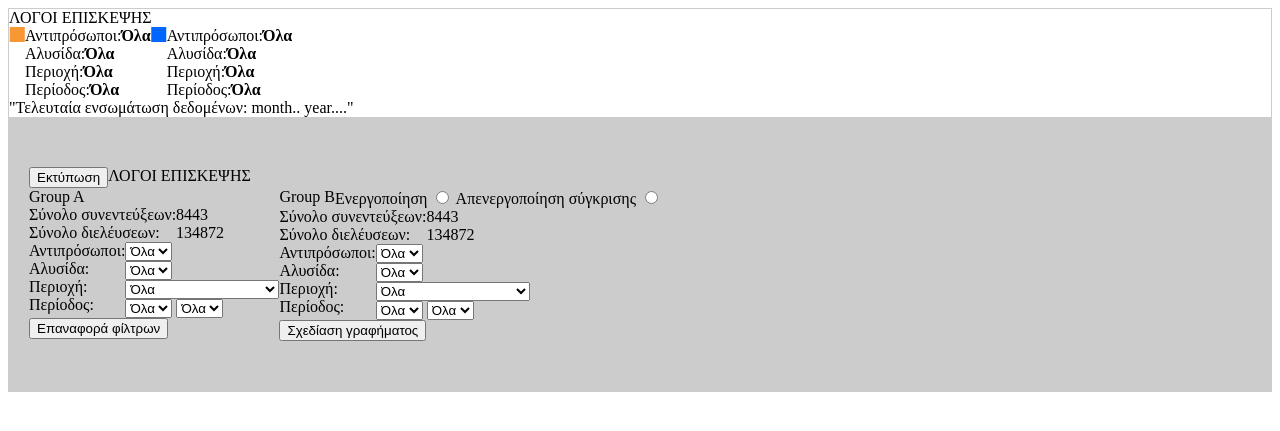
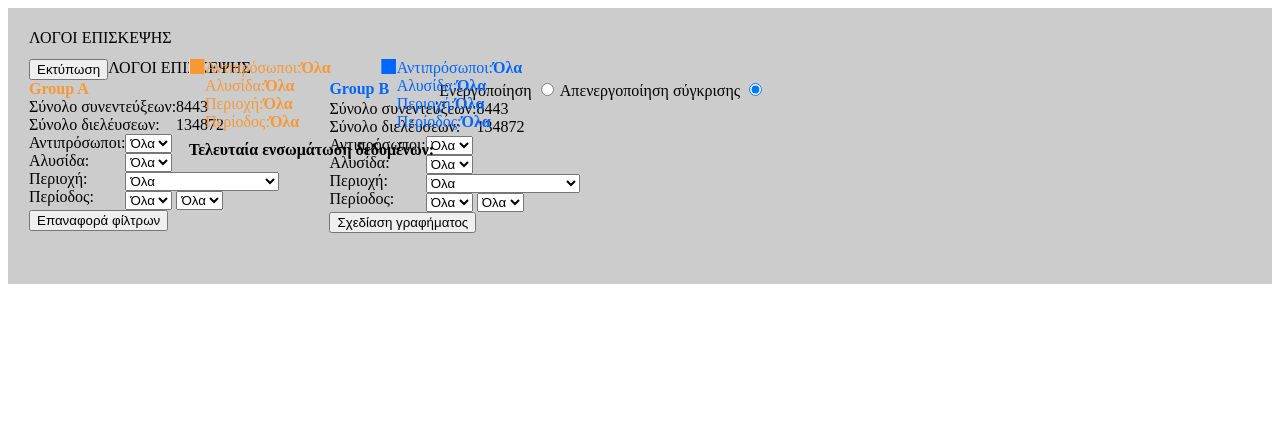
Before and after one commit to ahmadtajudin/stats_project, a PHP site: page /graphs/graphs_holder.php in a window 1280 px wide. Shown: the top 431 px of the page. Run offline with PHP 8.4, Linux system fonts and the light colour scheme; data that the repository does not hold is empty.

Commit message:
Charts mama, working 20.4.2013.

```diff
--- a/graphs/css/charts_style.css
+++ b/graphs/css/charts_style.css
@@ -11,3 +11,8 @@
 
 .posAbs{position:absolute;}
 .posRel{position:relative;}
+
+.displayNone{display:none;}
+
+.color_orange{color:#f89834;}
+.color_blue{color:#0166fe;}
--- /dev/null
+++ b/graphs/php/month.php
@@ -0,0 +1,14 @@
+<?php
+
+/*
+ * To change this template, choose Tools | Templates
+ * and open the template in the editor.
+ */
+class Chart_Month
+{
+    public static $months_labels_el = array("Ιανουάριος","Φεβρουάριος","Μάρτιος",
+                                            "Απρίλιος","Μάιος","Ιούνιος",
+                                            "Ιούλιος","Αύγουστος","Σεπτέμβριος",
+                                            "Οκτώβριος","Νοέμβριος","Δεκέμβριος");
+}
+?>
--- a/graphs/php/tools.php
+++ b/graphs/php/tools.php
@@ -15,6 +15,8 @@ require_once 'user.php';
 require_once 'dealer.php';
 require_once 'chain.php';
 require_once 'area.php';
+require_once 'month.php';
+require_once 'year.php';
 
 CHART_User::init_logged_user();
 /*
--- /dev/null
+++ b/graphs/php/year.php
@@ -0,0 +1,19 @@
+<?php
+
+/*
+ * To change this template, choose Tools | Templates
+ * and open the template in the editor.
+ */
+class Chart_Year
+{
+    public static $last_date_changing_data=NULL;
+    public static function init_last_date_changing()
+    {
+        self::$last_date_changing_data = DB_DETAILS::ADD_ACTION(
+                "
+                    SELECT * FROM data ORDER BY  (Months+0)+(Year+0)*12 DESC LIMIT 1
+                ", DB_DETAILS::$TYPE_SELECT);
+        self::$last_date_changing_data = self::$last_date_changing_data[0];
+    }
+}
+?>
--- a/graphs/templates/chart_holder.php
+++ b/graphs/templates/chart_holder.php
@@ -63,7 +63,9 @@
         /*
         border:solid 1px #ff0000;
         */
+        /*
         overflow: hidden;
+        */
     }
     #chart_holder_lines
     {
@@ -74,18 +76,40 @@
         background-color:#00ff00;height: 30px; width: 200px; margin-top: 30px;
     }
 
+    #chart_top_left_title
+    {
+        position:absolute;
+        left:20px;
+        top:20px;
+    }
+    #chart_left_right_data_filter_above_the_cahrt
+    {
+        position:absolute;
+        left:180px;
+        top:50px;
+    }
+    #chart_left_right_data_filter_above_the_cahrt__date_info
+    {
+        margin-top: 10px;
+        font-weight: bold;
+    }
+    .marginLeft50px
+    {
+        margin-left: 50px;
+    }
+
 </style>
 
 <div id="chart_main_holder">
-    <div>ΛΟΓΟΙ ΕΠΙΣΚΕΨΗΣ</div>
-    <div>
+    <div id="chart_top_left_title">ΛΟΓΟΙ ΕΠΙΣΚΕΨΗΣ</div>
+    <div id="chart_left_right_data_filter_above_the_cahrt">
         <div>
-            <div class="floatLeft">
+            <div id="chart_left_right_data_filter_above_the_cahrt_info_left" class="floatLeft">
                 <div>
                     <div class="floatLeft">
                         <img src="graphs/images/group_a_rectangle.jpg" />
                     </div>
-                    <div class="floatLeft">
+                    <div class="floatLeft color_orange">
                         <div>Αντιπρόσωποι:<b>Όλα</b></div>
                         <div>Αλυσίδα:<b>Όλα</b></div>
                         <div>Περιοχή:<b>Όλα</b></div>
@@ -93,12 +117,12 @@
                     </div>
                 </div>
             </div>
-            <div class="floatLeft">
+            <div id="chart_left_right_data_filter_above_the_cahrt_info_right" class="floatLeft marginLeft50px">
                 <div>
                     <div class="floatLeft">
                         <img src="graphs/images/group_b_rectangle.jpg" />
                     </div>
-                    <div class="floatLeft">
+                    <div class="floatLeft color_blue">
                         <div>Αντιπρόσωποι:<b>Όλα</b></div>
                         <div>Αλυσίδα:<b>Όλα</b></div>
                         <div>Περιοχή:<b>Όλα</b></div>
@@ -108,7 +132,14 @@
             </div>
             <div class="clearBoth"></div>
         </div>
-        <div>"Τελευταία ενσωμάτωση δεδομένων: month.. year...." </div>
+        <?php
+        Chart_Year::init_last_date_changing();
+        //print_r(Chart_Year::$last_date_changing_data);
+        ?>
+        <div id="chart_left_right_data_filter_above_the_cahrt__date_info">
+            Τελευταία ενσωμάτωση δεδομένων:
+                <?php print Chart_Month::$months_labels_el[Chart_Year::$last_date_changing_data["Months"]-1]; ?> <?php print Chart_Year::$last_date_changing_data["Year"]; ?>
+        </div>
     </div>
 
     <div id="charts__holder">
@@ -136,9 +167,12 @@
     </div>
 
 </div>
+<script>
+    $("#chart_left_right_data_filter_above_the_cahrt_info_right").css("opacity", 0);
+</script>
 
 <!--Templates-->
-<div style="display: none;">
+<div class="displayNone">
     <div id="chart_bg_blue_template">
         <div class="chart_bg_blue chart_bg_parce"></div>
     </div>
@@ -200,8 +234,9 @@
         .simple_line_left_right_question .label
         {
             position:absolute;
-            left:100px;
-            width:100px;
+            left: -105px;
+            width: 100px;
+            text-align: right;
         }
     </style>
     <div id="template_simple_line_left_right_question" class="displayNone">
--- a/graphs/templates/filters.php
+++ b/graphs/templates/filters.php
@@ -31,28 +31,28 @@ class ChartFilters
     public function filter($filter_type)
     {
         ?>
-        <div class="floatLeft">
+        <div class="floatLeft <?php if($filter_type==self::GROUP_B)print "marginLeft50px"; ?>">
             <div>
-                <div class="floatLeft">
+
                     <?php
                     if($filter_type == self::GROUP_A)
                     {
                         ?>
-                    Group A
+                <div class="floatLeft color_orange"><b>Group A</b></div>
                     <?php
                     }
                     else
                     {
                         ?>
-                    Group B
+                <div class="floatLeft color_blue"><b>Group B</b></div>
                     <?php
                     }
                     ?>
-                </div>
+
                 <?php if($filter_type == self::GROUP_B){ ?>
-                <div class="floatLeft">
+                <div class="floatLeft marginLeft50px">
                     Ενεργοποίηση <input value="1" name="show_or_hider_line_B" class="show_or_hider_line_B" type="radio" />
-                    Απενεργοποίηση σύγκρισης <input value="0" name="show_or_hider_line_B" class="show_or_hider_line_B" type="radio" />
+                    Απενεργοποίηση σύγκρισης <input value="0" name="show_or_hider_line_B" class="show_or_hider_line_B" type="radio" checked="checked" />
                 </div>
                 <?php } ?>
                 <div class="clearBoth"></div>
--- a/php-tools/db_actions.php
+++ b/php-tools/db_actions.php
@@ -16,9 +16,9 @@ class Db_Actions {
     //@var string $user database user
     public static $user = "root";
     //@var string $password database password
-    public static $password = "toreador";
+    public static $password = "";
     //@var string $database  mysql database name
-    public static $database = "stats_charts";
+    public static $database = "panos_eglobal_charts";
     ////////////////////////////////////////////////////////////////////
     //@var string $passwordHashEncryption password hash type
     public static $passwordHashEncryption = "SHA1";
```
Also changed, not shown: graphs/js/tools.js (+37 -10 lines).
